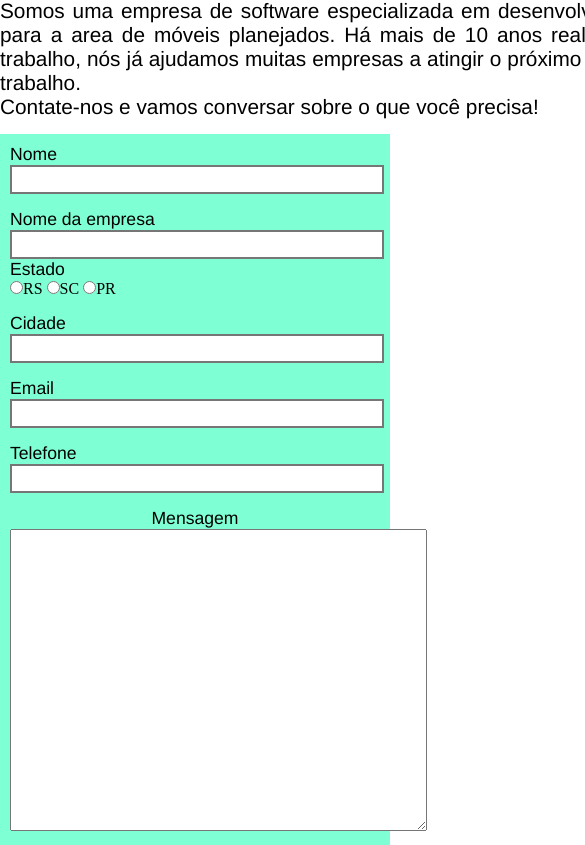
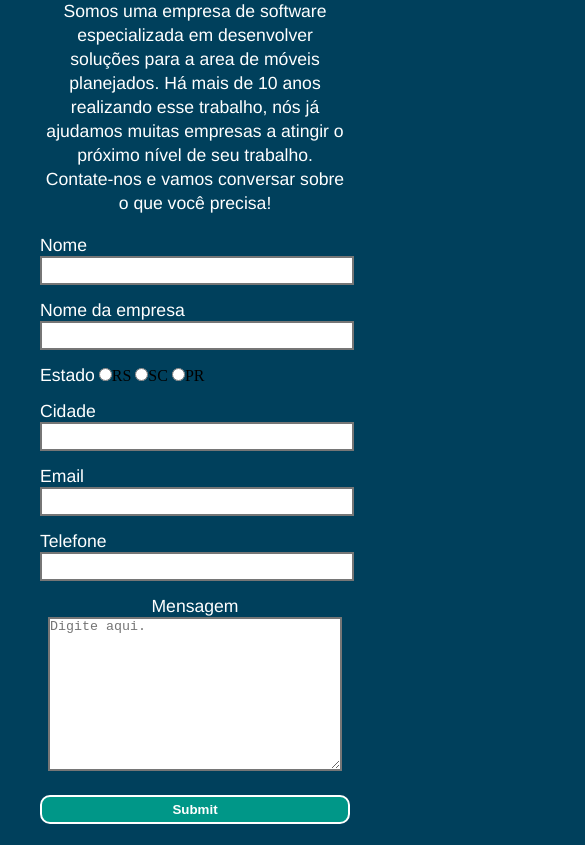
Before and after one commit to Mozart96P/FormularioBancoDeTalentos, a plain HTML site: page index.html in a window 390 px wide. Shown: the part 58-903 px from the top of the page, 585 px wide, since content can reach past the window. Drawn offline with Linux system fonts and the light colour scheme.

Commit message:
Formulario simples finalizado

```diff
--- a/index.html
+++ b/index.html
@@ -11,6 +11,7 @@
     <header>
       <h1 id="titulo-principal">Dream Big</h1>
     </header>
+    <main id="conteudo-principal">
       <div id="apresentacao-empresa">
         <p id="apresentacao-texto">Somos uma empresa de software especializada em desenvolver soluções para a area de móveis planejados. Há mais de 10 anos realizando esse trabalho, nós já ajudamos muitas empresas a atingir o próximo nível de seu trabalho. <br> Contate-nos e vamos conversar sobre o que você precisa!</p>
       </div>
@@ -24,11 +25,11 @@
             <label class="titulos-campos" for="">Nome da empresa</label>
             <input class="informacao-campos" type="text">
           </div>
-        <div>
-          <label class="titulos-campos" for="">Estado</label>
-          <input type="radio">RS
-          <input type="radio">SC
-          <input type="radio">PR
+          <div class="campos-formulario-estado">
+            <label class="titulos-campos-estado" for="">Estado</label>
+            <input type="radio" value="rs">RS
+            <input type="radio" value="sc">SC
+            <input type="radio" value="pr">PR
           </div>
           <div class="campos-formulario"></div>
             <label class="titulos-campos" for="">Cidade</label>
@@ -44,9 +45,10 @@
           </div>
           <div class="campos-formulario-mensagem"></divclass>
             <label class="titulos-campos" for="">Mensagem</label>
-          <textarea name="" id="" cols="50" rows="20"></textarea>
+            <textarea name="textarea" id="areatxt-mensagem" cols="50" rows="10" placeholder="Digite aqui."></textarea>
           </div>
+          <input class="btn-enviar" type="submit">
         </form>
-
+    </main>
 </body>
 </html>
--- a/style.css
+++ b/style.css
@@ -2,41 +2,63 @@
                 margin: 0;
                 padding: 0;
 }
+body{
+                background-color: #00405c;
+}
+#conteudo-principal{
+                display: flex;
+                flex-direction: row;
+                flex-wrap: wrap;
+                justify-content: space-around;
+                align-items: flex-start;
+}
+
+/* ESTILIZANDO CABEÇALHO E PARAGRAFO */
 
 #titulo-principal{
+                margin-top: 10px;
                 text-align: center;
                 font-family: helvetica, sans-serif;
+                color: pink;
 }
 
 #apresentacao-empresa{
-                width: 700px;
-                margin: auto;
-                margin-top:20px ;
+                margin-top: 5%;
+                width: 450px;
 }
 #apresentacao-texto{
-                text-align: justify;
                 font-family: Helvetica , sans-serif;
-                font-size: 1.3em;
+                font-size: 1.4em;
+                line-height: 36px;
+                color: white;
 }
 
 /* ESTILIZANDO FORMULÁRIO */
 
 #container-formulario{
-                background-color: aquamarine;
-                max-width: 700px;
-                margin: auto;
+                background-color: white;
+                box-shadow: 1px 1px 3px rgba(0, 0, 0, 0.705);
+                width: 500px;
                 margin-top:15px ;
                 padding: 10px;
 }
 .campos-formulario{
                 margin-bottom: 15px;
 }
+
+.campos-formulario-estado{
+                margin-top:15px ;
+}
 .titulos-campos{
                 display: block;
                 font-family: helvetica, sans-serif;
                 font-size: 1.1em;
+                color: red;
 }
-
+.titulos-campos-estado{
+                font-family: helvetica, sans-serif;
+                font-size: 1.1em;
+}
 .informacao-campos{
                 width: 100%;
                 padding-top: 5px;
@@ -49,3 +71,59 @@
                 margin-top: 15px;
                 text-align: center;
 }
+#areatxt-mensagem{
+                border-style: solid;
+                border-width: 2px;
+}
+
+.btn-enviar{
+                width: 100%;
+                display: block;
+                margin: auto;
+                margin-top:20px ;
+                padding: 5px;
+                color: white;
+                font-weight: 600;
+                background-color: #009788;
+                border: solid 2px;
+                border-radius: 10px;
+}
+
+/* TRABALHANDO NA RESPONSIVIDADE */
+
+@media screen and (max-width:500px) {
+                #apresentacao-empresa{
+                                margin-top: 10px;
+                                width: 300px;
+                }
+                #apresentacao-texto{
+                                text-align: center;
+                                font-family: Helvetica , sans-serif;
+                                font-size: 1.1em;
+                                line-height: 24px;
+                                color: white;
+                }
+                #container-formulario{
+                                background-color: #00405c;
+                                box-shadow: none;
+                                width: 310px;
+                                margin-top:15px ;
+                                padding: 5px;
+                }
+                .titulos-campos{
+                                display: block;
+                                font-family: helvetica, sans-serif;
+                                font-size: 1.1em;
+                                color: white;
+                }
+                .titulos-campos-estado{
+                                color: white;
+                                font-family: helvetica, sans-serif;
+                                font-size: 1.1em;
+                }
+                #areatxt-mensagem{
+                                width: 290px;
+                                border-style: solid;
+                                border-width: 2px;
+                }
+}
```
Lines whose indentation alone changed are shown as unchanged.
